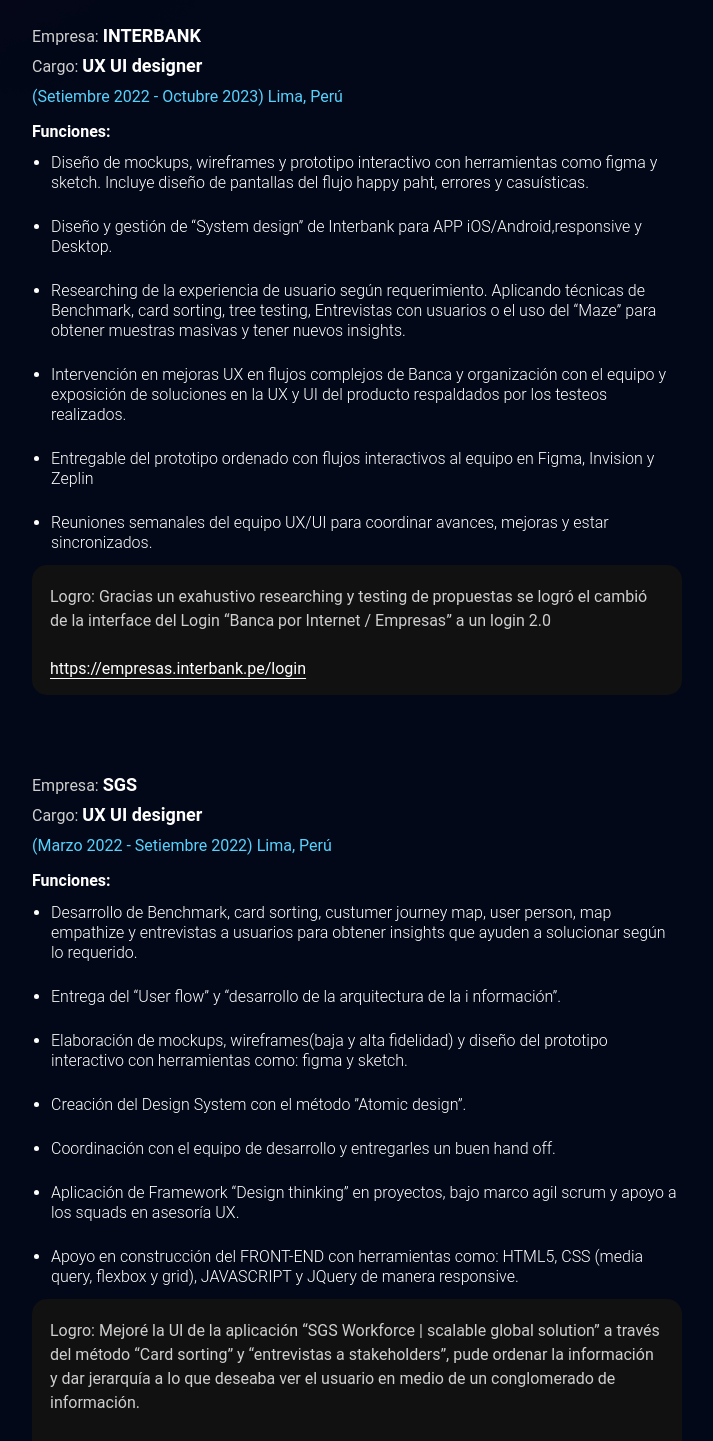
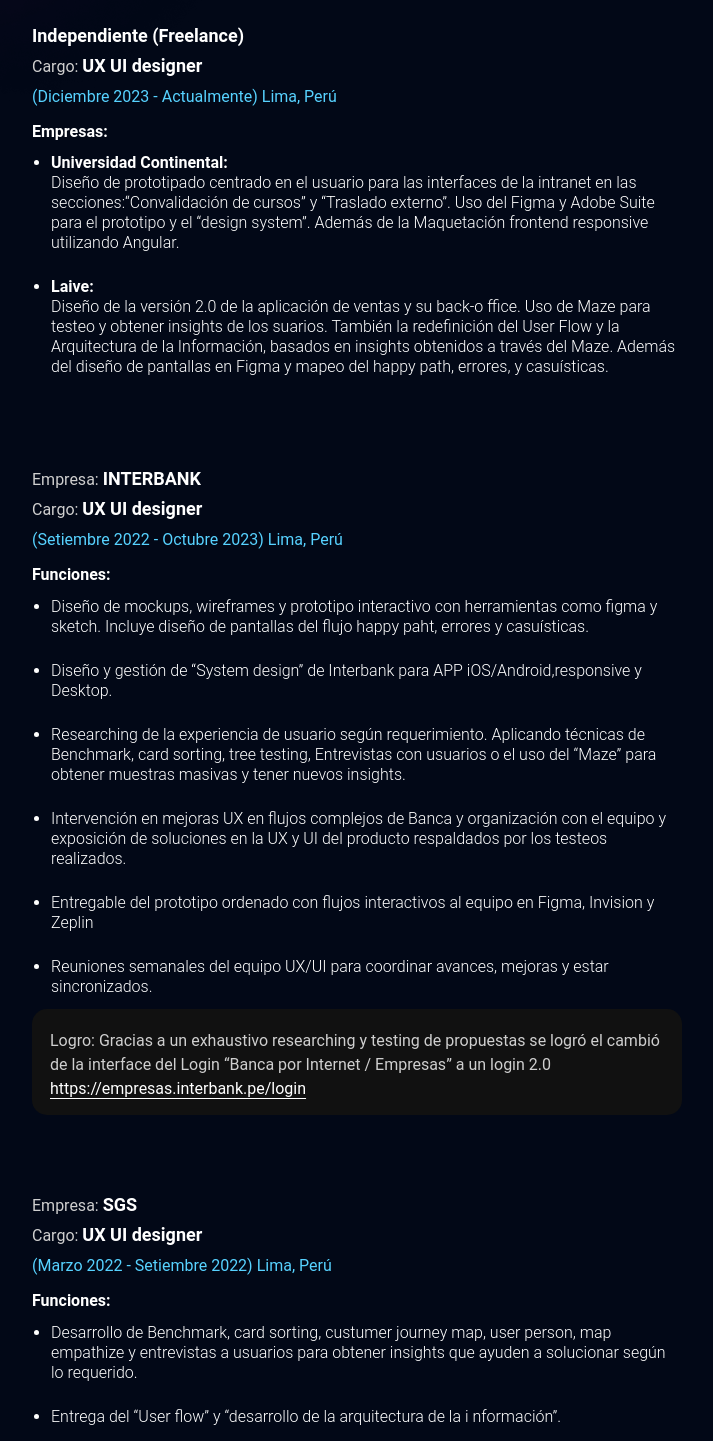
Before and after one commit to kelvin-nice/kelvinhuancaux, a React (Vite) app: page /#/sobre-mi in a window 1280 px wide. Shown: the part 520-1961 px from the top of the page, without its empty margins (364-1077 px from the left). Built offline with nearby package versions, Linux system fonts and the light colour scheme.

Commit message:
otros cambios

```diff
--- a/src/App.jsx
+++ b/src/App.jsx
@@ -9,6 +9,7 @@
 import ItHub from './pages/ItHub';
 import DesignSystemInterbank from './pages/DesignSystemInterbank';
 import Footer from './componentes/Footer';
+import UniContinental from './pages/UniContinental';
 
 
 function App() {
@@ -23,6 +24,7 @@
         <Route path='/interbank' element={ <Interbank/> }  />
         <Route path='/it-hub' element={ <ItHub/> } />
         <Route path='/design-system' element={ <DesignSystemInterbank/> } />
+        <Route path='/universidad-continental' element={ <UniContinental/> } />
       </Routes>
       <Footer/>
     </Router>
--- /dev/null
+++ b/src/componentes/FigmaEmbed.jsx
@@ -0,0 +1,16 @@
+
+
+const FigmaEmbed = () => {
+    return (
+      <div style={{ textAlign: "center", marginTop: "20px", width: "100%" }}>
+
+        <iframe
+          style={{ width: "100%", height: "600px", border: "none" }}
+          src="https://www.figma.com/embed?embed_host=share&url=https://www.figma.com/design/vvUNKN2HuEhqyoHBZeLwQG/Continental?node-id=0-1&t=mK2nKIE31uyr3qPL-1"
+          allowFullScreen
+        ></iframe>
+      </div>
+    );
+  };
+
+  export default FigmaEmbed;
--- a/src/pages/Home.jsx
+++ b/src/pages/Home.jsx
@@ -14,6 +14,7 @@
 import maze from '../assets/maze.png'
 import designSystemInterbank from '../assets/design-system-interbank.png';
 import behanceCard from '../assets/behance-card.png';
+import uniContinental from '../assets/uni-continental.png';
 /* import { useNavigate } from 'react-router-dom' */
 import { useState } from 'react';
 import Modal from 'react-awesome-modal';
@@ -128,6 +129,11 @@
               <img src={designSystemInterbank} className='articulo' alt="design-system-interbank" />
             </article>
           </Link>
+          <Link to='/universidad-continental' onClick={()=> window.scrollTo(0, 0)} >
+            <article>
+              <img src={uniContinental} className='articulo' alt="Universidad Continental" />
+            </article>
+          </Link>
           <a href='https://www.behance.net/kelvinhuanca' target='_blank' onClick={()=> window.scrollTo(0, 0)} >
             <article>
               <img src={behanceCard} className='articulo' alt="behanceCard" />
--- a/src/pages/SobreMi.jsx
+++ b/src/pages/SobreMi.jsx
@@ -46,6 +46,30 @@
             <h2>Experiencia</h2>
 
 
+            {/* Independiente */}
+            <article className='experiencia' >
+            <p><span>Independiente (Freelance)</span></p>
+            <p>Cargo: <span>UX UI designer</span></p>
+            <p className='fecha' >(Diciembre 2023 - Actualmente) Lima, Perú</p>
+            <div className='funciones' >
+              <h4 >Empresas:</h4>
+              <ul>
+                <li><span style={{fontWeight:"600"}} >Universidad Continental:</span> <br/>
+
+                Diseño de prototipado centrado en el usuario para las interfaces de la intranet en las secciones:“Convalidación de cursos” y “Traslado externo”. Uso del Figma y Adobe Suite para el prototipo y el “design system”. Además de la Maquetación frontend responsive utilizando Angular.</li>
+
+                <li> <span style={{fontWeight:"600"}} >Laive:</span> <br/>
+
+                Diseño de la versión 2.0 de la aplicación de ventas y su back-o ffice. Uso de Maze para testeo y obtener insights de los suarios. También la redefinición del User Flow y la Arquitectura de la Información, basados en insights obtenidos a través del Maze. Además del diseño de pantallas en Figma y mapeo del happy path, errores, y casuísticas.</li>
+              </ul>
+            </div>
+            </article>
+
+            <br/>
+
+
+
+
             {/* INTERBANK */}
             <article className='experiencia' >
             <p>Empresa: <span>INTERBANK</span></p>
@@ -67,7 +91,7 @@
                 <li>Reuniones semanales del equipo UX/UI para coordinar avances, mejoras y estar sincronizados.</li>
               </ul>
               <div className='logro' >
-                <p>Logro: Gracias un exahustivo researching y testing de propuestas se logró el cambió de la interface del Login “Banca por Internet / Empresas” a un login 2.0 <br/><br/>
+                <p>Logro: Gracias a un exhaustivo researching y testing de propuestas se logró el cambió de la interface del Login “Banca por Internet / Empresas” a un login 2.0 <br/>
                 <a href="https://empresas.interbank.pe/login"> https://empresas.interbank.pe/login</a></p>
               </div>
             </div>
@@ -99,8 +123,8 @@
                 (media query, flexbox y grid), JAVASCRIPT y JQuery de manera responsive.</li>
               </ul>
               <div className='logro' >
-                <p>Logro: Mejoré la UI de la aplicación “SGS Workforce | scalable global solution” a través del método “Card sorting” y “entrevistas a stakeholders”, pude ordenar la información y dar jerarquía a lo que deseaba ver el usuario en medio de un conglomerado de información.  <br/><br/>
-                <a href="https://play.google.com/store/apps/details?id=com.sgsapp&hl=es_PE"> SGS Workforce</a></p>
+                <p>Logro: Mejoré la UI de la aplicación “Smart Chain ” a través del método “Card sorting” y “entrevistas a stakeholders”, pude ordenar la información y dar jerarquía a lo que deseaba ver el usuario en medio de un conglomerado de información.  <br/>
+                <a href="https://smartchain.sgs.com/#/auth/login"> https://smartchain.sgs.com/</a></p>
               </div>
             </div>
             </article>
--- /dev/null
+++ b/src/pages/UniContinental.jsx
@@ -0,0 +1,45 @@
+import logoContinental from '../assets/logo-continental.png'
+import FigmaEmbed from "../componentes/FigmaEmbed";
+
+const UniContinental = () => {
+
+  return (
+    <>
+
+
+      <section>
+            <div className='contenedor' >
+
+              {/* Titulo */}
+              <div className='titulo' >
+                <div className='text-up' >
+                  <h1>Caso UI</h1><img src={logoContinental} alt="Logo IT Hub" />
+                </div>
+                <h2>Tema: Diseño de interfaces</h2>
+              </div>
+
+
+
+              {/* Embebido */}
+              <div className='requerimiento' >
+                <h2>Vista previa del diseño en Figma</h2>
+                <FigmaEmbed />
+              </div>
+
+              {/*
+              <div className='requerimiento' >
+                <h2>Conclusión general</h2>
+                <p>Hubieron personas que colaboraron con este diseño de sistema. A su vez existen varios proyectos en Interbank donde se usa un diseño de sistema un poco diferente a otros proyectos</p>
+              </div> */}
+
+
+            </div>
+
+          </section>
+
+
+    </>
+  )
+}
+
+export default UniContinental
```
Also changed, not shown: src/assets/logo-continental.png (added), src/assets/uni-continental.png (added).
